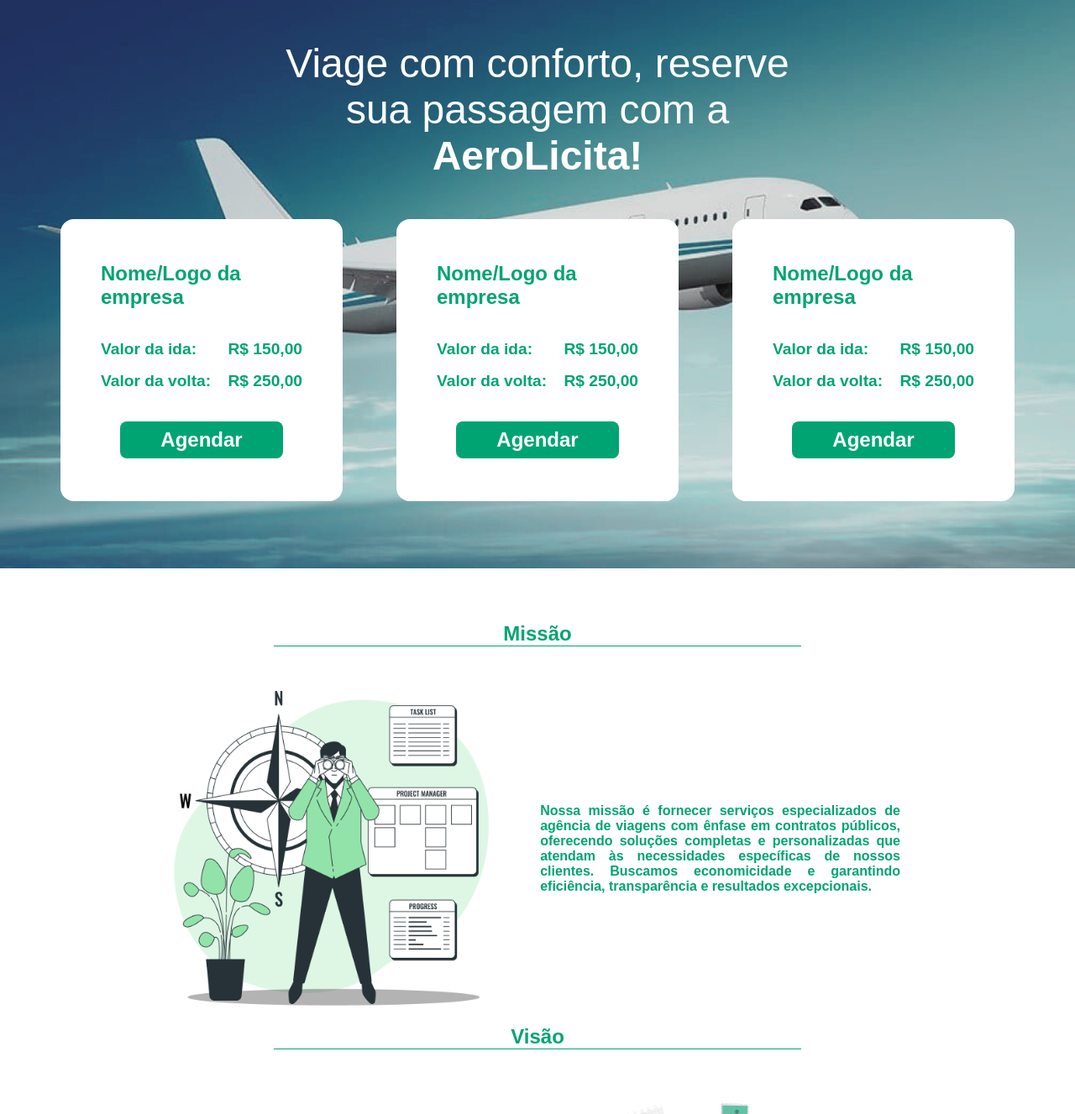
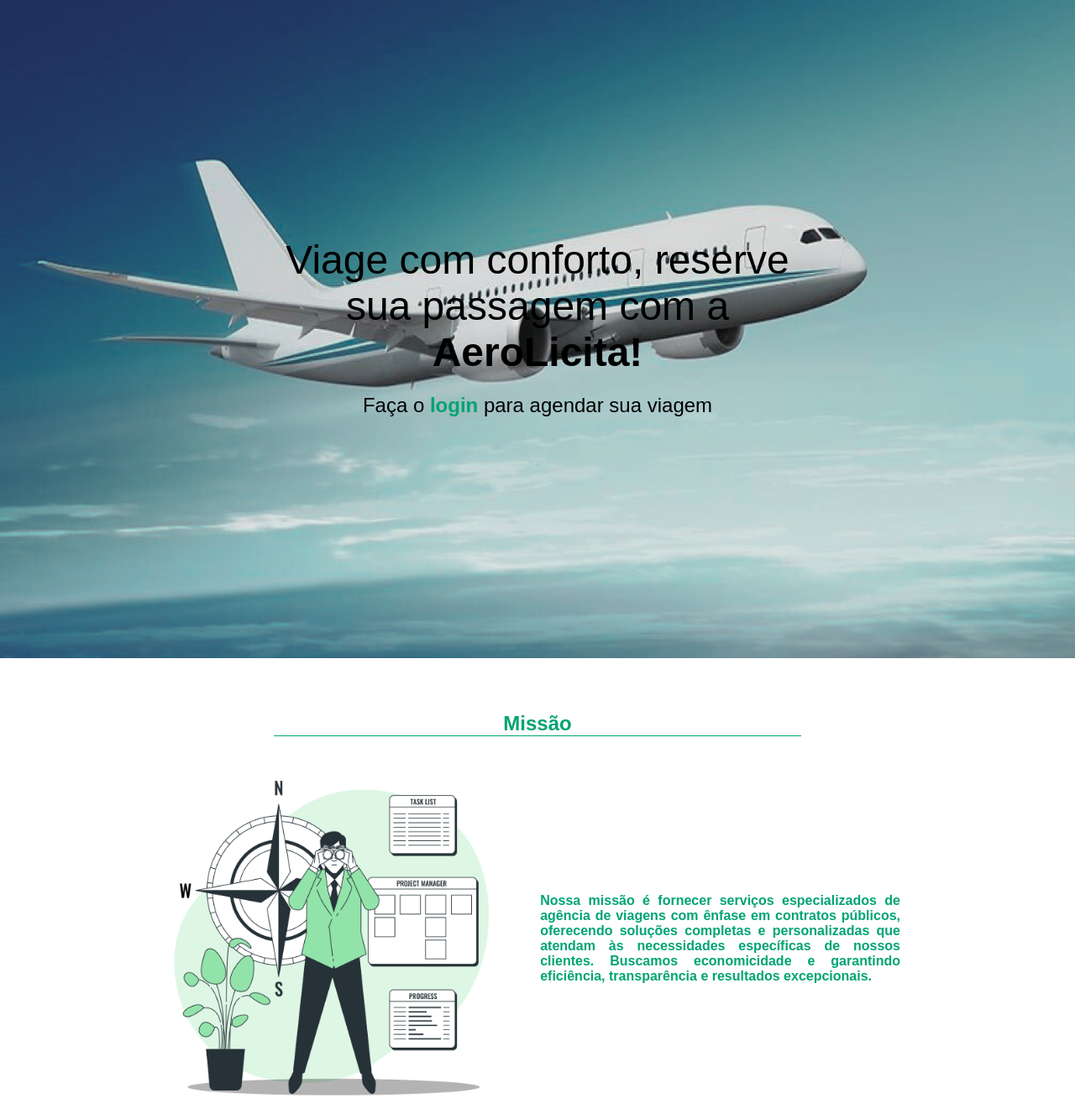
Before and after one commit to Vinicius02612/aero_licita, a Django app: page / in a window 1280 px wide. Shown: the part 80-1407 px from the top of the page at 84% size. Run offline with Django 4.2, Linux system fonts and the light colour scheme; some web fonts are replaced.

Commit message:
fixing permission to see tickets in home page

```diff
--- a/static/home/css/style.css
+++ b/static/home/css/style.css
@@ -4,6 +4,7 @@ main {
 
 .main-tickets {
     width: 100%;
+    min-height: calc(100vh - 7rem);
     height: auto;
     display: flex;
     flex-direction: column;
@@ -30,6 +31,10 @@ main {
     z-index: 1;
     width: 50%;
     text-align: center;
+}
+
+.not-logged-description {
+    color: #000
 }
 
 .tickets-container {
--- a/templates/home/page/home.html
+++ b/templates/home/page/home.html
@@ -14,9 +14,21 @@
         <section class="main-tickets">
             <img src="{% static 'home/img/first_image.png' %}">
             <div class="presentation">
-                <p> Viage com conforto, reserve sua passagem com a <span style="font-weight: bold;">AeroLicita!</span>
+                {% if user.is_authenticated and user.is_staff %}
+                <p>
+                    Viage com conforto, reserve sua passagem com a <span style="font-weight: bold;">AeroLicita!</span>
                 </p>
+                {% else %}
+                <p class="not-logged-description">
+                    Viage com conforto, reserve sua passagem com a <span style="font-weight: bold;">AeroLicita!</span>
+                    <br>
+                    <span style="font-size: 1.5rem;">Faça o <a href="/signin/"
+                            style="color: var(--main-background-color); font-weight: 600;">login</a> para agendar sua
+                        viagem</span>
+                </p>
+                {% endif %}
             </div>
+            {% if user.is_authenticated and user.is_staff %}
             <div class="tickets-container">
                 <div class="ticket">
                     <h2>Nome/Logo da empresa</h2>
@@ -67,6 +79,7 @@
                     </button>
                 </div>
             </div>
+            {% endif %}
         </section>
 
         <section class="main-infos">
```
